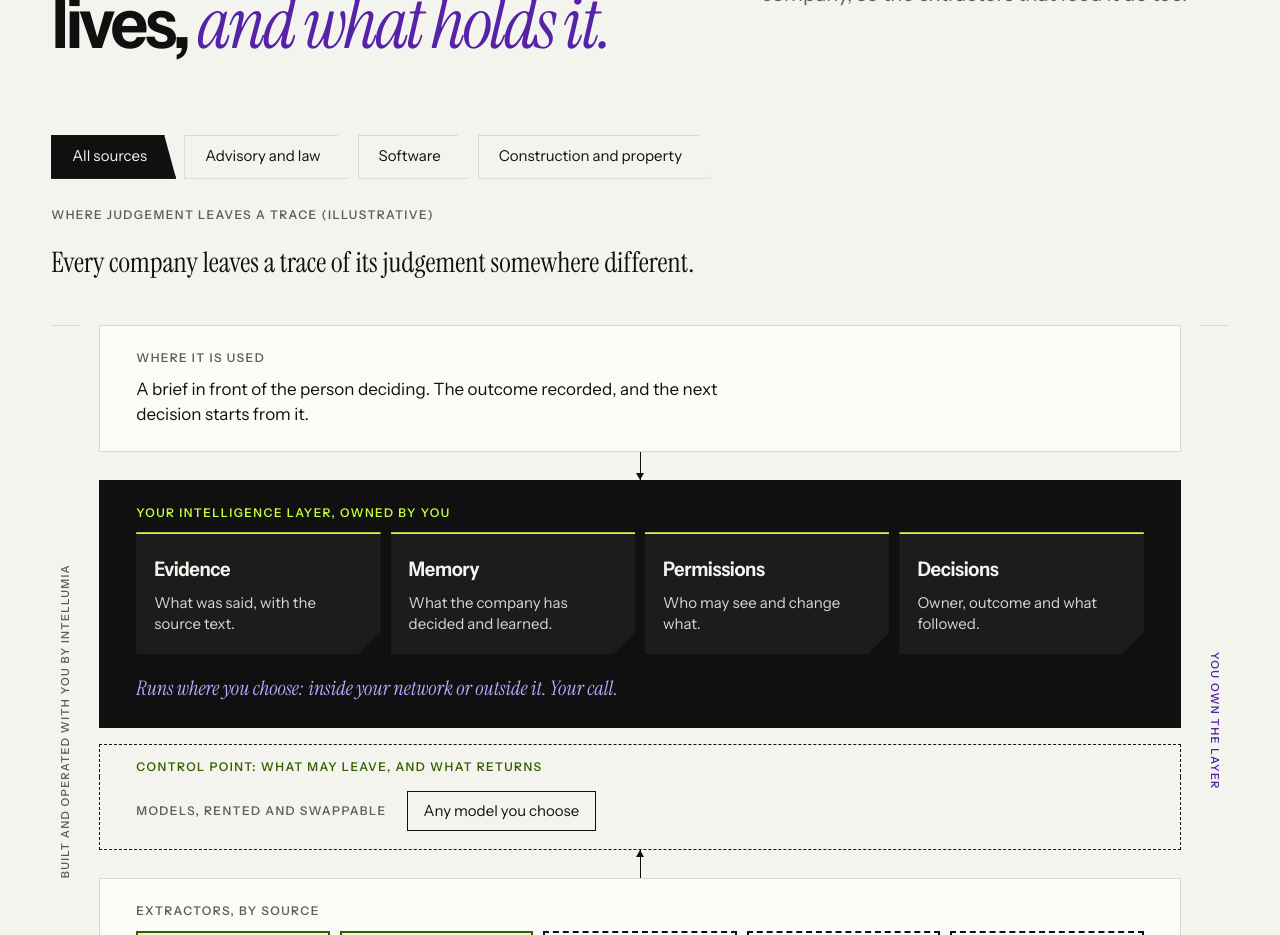
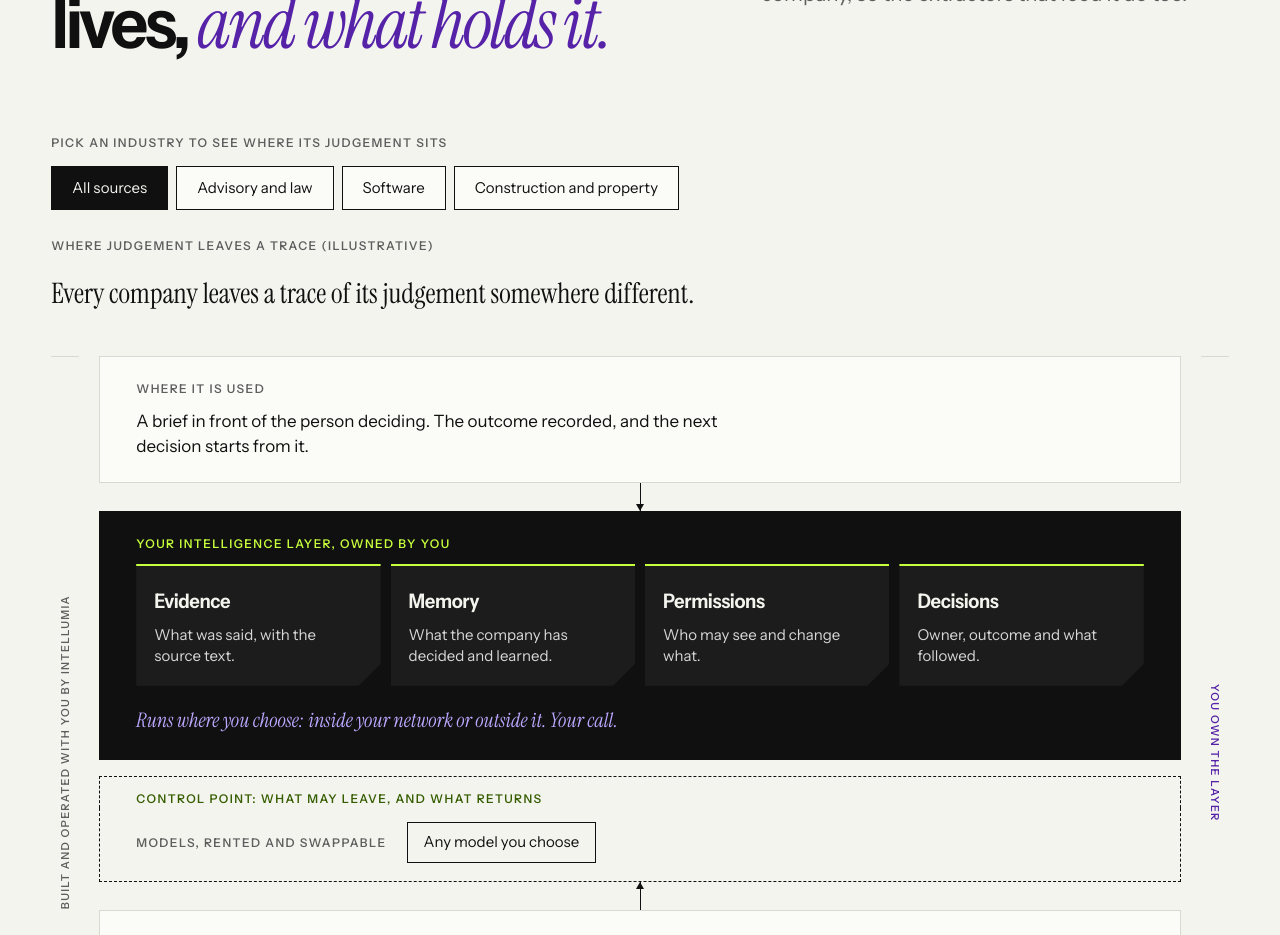
Before and after one commit to Intellumia/Intellumia-website, a Next.js app: page / in a window 1280 px wide. Shown: the part 2220-3155 px from the top of the page. Built offline with nearby package versions, Linux system fonts and the light colour scheme.

Commit message:
Layer visual: make the industry picker work without JavaScript (CSS-only radios)

```diff
--- a/app/components/LayerMap.tsx
+++ b/app/components/LayerMap.tsx
@@ -1,7 +1,3 @@
-'use client';
-
-import { useState } from 'react';
-
 type Source = {
   id: string;
   label: string;
@@ -52,28 +48,33 @@ const LAYER = [
 ];
 
 export default function LayerMap() {
-  const [active, setActive] = useState('all');
-  const industry = INDUSTRIES.find((i) => i.id === active) ?? INDUSTRIES[0];
-
   return (
     <div className="layer-map">
-      <div className="layer-picker" role="group" aria-label="Choose an industry">
+      <fieldset className="layer-picker">
+        <legend className="system-label layer-pick-prompt">
+          Pick an industry to see where its judgement sits
+        </legend>
+        {INDUSTRIES.map((i, n) => (
+          <span key={i.id} className="layer-pick-wrap">
+            <input
+              type="radio"
+              name="layer-industry"
+              id={`ind-${i.id}`}
+              className="layer-radio"
+              defaultChecked={n === 0}
+            />
+            <label htmlFor={`ind-${i.id}`} className="layer-pick">
+              {i.label}
+            </label>
+          </span>
+        ))}
+      </fieldset>
       {INDUSTRIES.map((i) => (
-          <button
-            key={i.id}
-            type="button"
-            className="layer-pick"
-            aria-pressed={active === i.id}
-            onClick={() => setActive(i.id)}
-          >
-            {i.label}
-          </button>
+        <p key={i.id} className="layer-line" data-for={i.id}>
+          <span className="system-label">Where judgement leaves a trace (illustrative)</span>
+          {i.line}
+        </p>
       ))}
-      </div>
-      <p className="layer-line" aria-live="polite">
-        <span className="system-label">Where judgement leaves a trace (illustrative)</span>
-        {industry.line}
-      </p>
 
       <div className="layer-stack">
         <div className="layer-side layer-side-left" aria-hidden="true">
@@ -115,19 +116,18 @@ export default function LayerMap() {
           <div className="layer-band layer-sources">
             <span className="system-label">Extractors, by source</span>
             <ul>
-              {SOURCES.map((s) => {
-                const on = industry.lit.includes(s.id);
-                return (
+              {SOURCES.map((s) => (
                 <li
                   key={s.id}
-                    className={`layer-source layer-source-${s.state}${on ? ' is-lit' : ''}`}
-                    data-lit={on}
+                  className={`layer-source layer-source-${s.state}`}
+                  data-in={INDUSTRIES.filter((i) => i.lit.includes(s.id))
+                    .map((i) => i.id)
+                    .join(' ')}
                 >
                   <strong>{s.label}</strong>
                   <span>{s.note}</span>
                 </li>
-                );
-              })}
+              ))}
             </ul>
             <p className="layer-legend">
               <i className="swatch swatch-lab" /> Running in the Lab
--- a/app/globals.css
+++ b/app/globals.css
@@ -2987,9 +2987,28 @@ a {
   display: flex;
   flex-wrap: wrap;
   gap: 8px;
+  margin: 0;
+  padding: 0;
+  border: 0;
+  min-width: 0;
+}
+
+.layer-pick-wrap {
+  position: relative;
+  display: inline-flex;
+}
+
+.layer-radio {
+  position: absolute;
+  inset: 0;
+  opacity: 0;
+  margin: 0;
+  cursor: pointer;
 }
 
 .layer-pick {
+  display: inline-flex;
+  align-items: center;
   min-height: 44px;
   padding: 0 20px;
   border: 1px solid var(--rule-light);
@@ -2998,8 +3017,8 @@ a {
   font: inherit;
   font-size: 15px;
   cursor: pointer;
-  clip-path: polygon(0 0, calc(100% - 12px) 0, 100% 100%, 0 100%);
-  padding-right: 28px;
+  background: #fbfbf8;
+  border-color: var(--carbon);
   transition: background 0.2s, color 0.2s;
 }
 
@@ -3007,13 +3026,22 @@ a {
   background: #e9e9e2;
 }
 
-.layer-pick[aria-pressed='true'] {
+.layer-pick-prompt {
+  float: left;
+  width: 100%;
+  margin-bottom: 8px;
+  padding: 0;
+  color: var(--light-secondary);
+  font-size: 12px;
+}
+
+.layer-radio:checked + .layer-pick {
   background: var(--carbon);
   color: var(--warm-light);
   border-color: var(--carbon);
 }
 
-.layer-pick:focus-visible {
+.layer-radio:focus-visible + .layer-pick {
   outline: 2px solid var(--intelligence-light);
   outline-offset: 3px;
 }
@@ -3027,6 +3055,28 @@ a {
   font-family: var(--font-vision);
   font-size: clamp(22px, 2.2vw, 30px);
   line-height: 1.2;
+}
+
+.layer-line {
+  display: none;
+}
+
+.layer-map:has(#ind-all:checked) .layer-line[data-for='all'],
+.layer-map:has(#ind-services:checked) .layer-line[data-for='services'],
+.layer-map:has(#ind-software:checked) .layer-line[data-for='software'],
+.layer-map:has(#ind-build:checked) .layer-line[data-for='build'] {
+  display: grid;
+}
+
+.layer-map:has(#ind-all:checked) .layer-source:not([data-in~='all']),
+.layer-map:has(#ind-services:checked) .layer-source:not([data-in~='services']),
+.layer-map:has(#ind-software:checked) .layer-source:not([data-in~='software']),
+.layer-map:has(#ind-build:checked) .layer-source:not([data-in~='build']) {
+  border-color: var(--rule-light);
+  border-style: solid;
+  border-width: 1px;
+  background: transparent;
+  color: var(--light-secondary);
 }
 
 .layer-line .system-label {
@@ -3210,7 +3260,7 @@ a {
   min-height: 108px;
   padding: 16px 14px;
   border: 1px solid var(--rule-light);
-  transition: opacity 0.25s, border-color 0.25s, background 0.25s;
+  transition: border-color 0.25s, background 0.25s;
 }
 
 .layer-source strong {
@@ -3235,12 +3285,7 @@ a {
   border-color: var(--carbon);
 }
 
-.layer-source:not(.is-lit) {
-  opacity: 0.4;
-  border-color: var(--rule-light);
-}
-
-.layer-source.is-lit {
+.layer-source {
   border-width: 2px;
 }
 
```
Also changed, not shown: 7 other files (tests, documents, lock files or other folders). Lines whose indentation alone changed are shown as unchanged.
